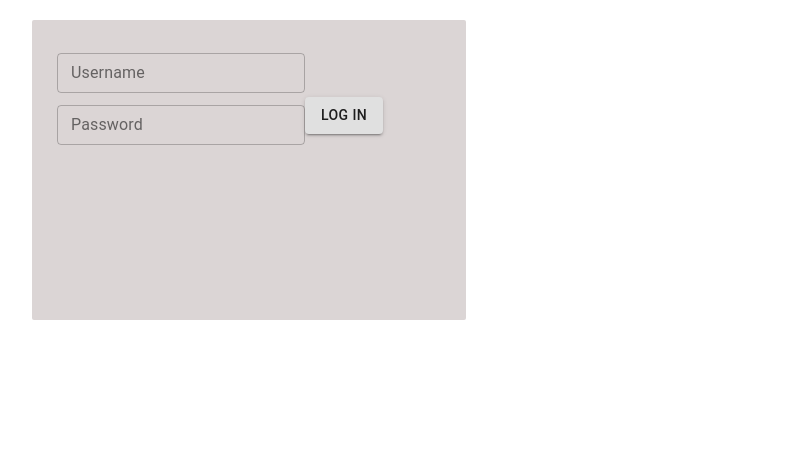
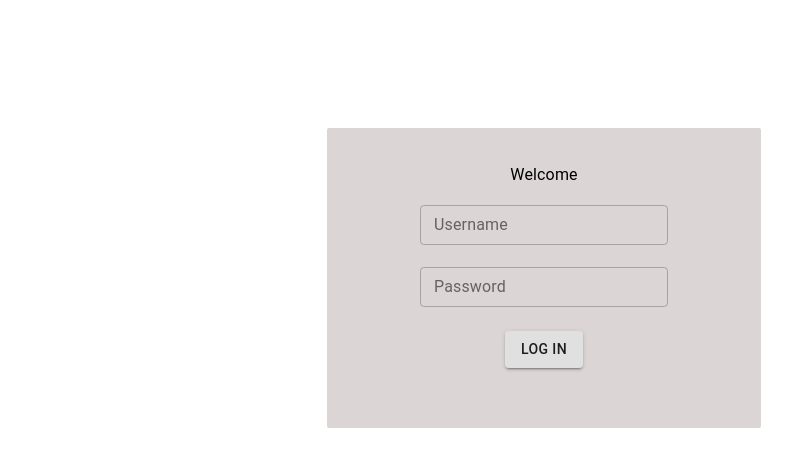
Before and after one commit to susannahnah/panacea, a React app: page /#/admin in a window 1280 px wide. Shown: the whole page, without its empty margins (96-888 px from the left). Built offline with nearby package versions, Linux system fonts and the light colour scheme; no server answers.

Commit message:
styled login page

```diff
--- a/src/components/admin/LoginPage/LoginPage.css
+++ b/src/components/admin/LoginPage/LoginPage.css
@@ -1,3 +1,17 @@
-.login-page{
-    margin-left: 10%;
+.login-page {
+    margin-top: 10%;
+    text-align: center;
 }
+
+.login-welcome {
+    padding-top: 10px;
+    padding-bottom: 10px
+}
+
+.login-username {
+    padding-bottom: 10px
+}
+
+.login-password {
+    padding-bottom: 20px;
+}
--- a/src/components/admin/LoginPage/LoginPage.js
+++ b/src/components/admin/LoginPage/LoginPage.js
@@ -3,7 +3,7 @@ import { connect } from 'react-redux';
 import './LoginPage.css';
 
 // material ui
-import { Button, FormControl, InputLabel, OutlinedInput } from '@material-ui/core/';
+import { Button, FormControl, InputLabel, OutlinedInput, Typography } from '@material-ui/core/';
 
 class LoginPage extends Component {
   state = {
@@ -46,38 +46,64 @@ class LoginPage extends Component {
           </h2>
         )}
 
+        <div
+          className="login-page">
+
           <form
-        className="login-page"
-        onSubmit={this.login}
-        >
+            onSubmit={this.login}>
+
+            <div
+              className="login-welcome">
+
+              <Typography>
+                Welcome
+            </Typography>
+
+            </div>
+
+            <div
+              className="login-username">
 
               <FormControl
-            margin='dense'
+                margin="dense"
                 variant="outlined">
 
                 <InputLabel>Username</InputLabel>
+
                 <OutlinedInput
+                  labelWidth={75}
+                  name="username"
                   type="text"
-              name="username"
                   value={this.state.username}
                   onChange={this.handleInputChangeFor('username')}
                 />
 
               </FormControl>
 
+            </div>
+
+            <div
+              className="login-password">
+
               <FormControl
-            margin='dense'
+                margin="dense"
                 variant="outlined">
 
                 <InputLabel>Password</InputLabel>
+
                 <OutlinedInput
+                  labelWidth={70}
+                  name="password"
                   type="password"
-              name="password"
                   value={this.state.password}
                   onChange={this.handleInputChangeFor('password')}
                 />
 
               </FormControl>
+            </div>
+
+            <div
+              className="login-button">
 
               <Button
                 type="submit"
@@ -85,7 +111,11 @@ class LoginPage extends Component {
               >Log In
             </Button>
 
+            </div>
+
           </form>
+
+        </div>
 
       </>
     );
@@ -94,7 +124,7 @@ class LoginPage extends Component {
 
 // Instead of taking everything from state, we just want the error messages.
 // if you wanted you could write this code like this:
-// const mapStateToProps = ({errors}) => ({ errors });
+// const mapStateToProps = ({errors}) => ({errors});
 const mapStateToProps = state => ({
   errors: state.errors,
 });
```
Lines whose indentation alone changed are shown as unchanged.
